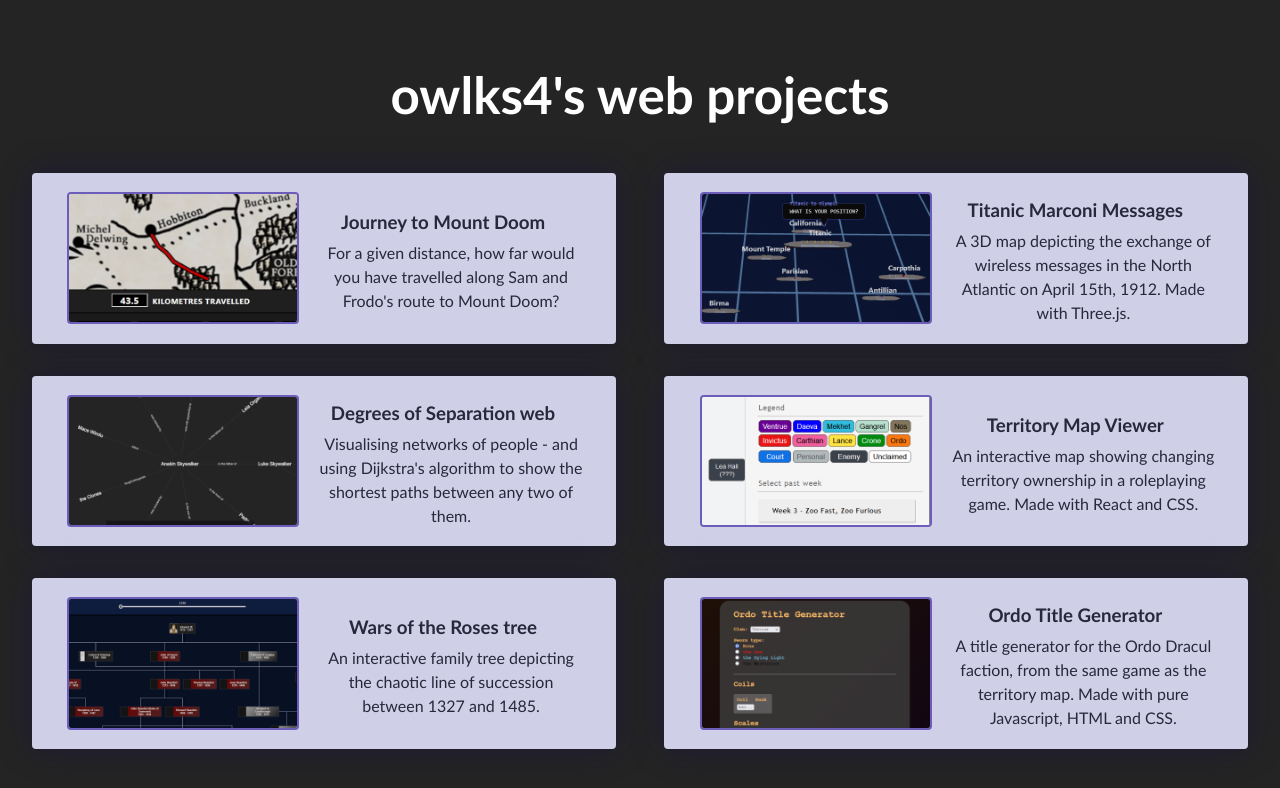
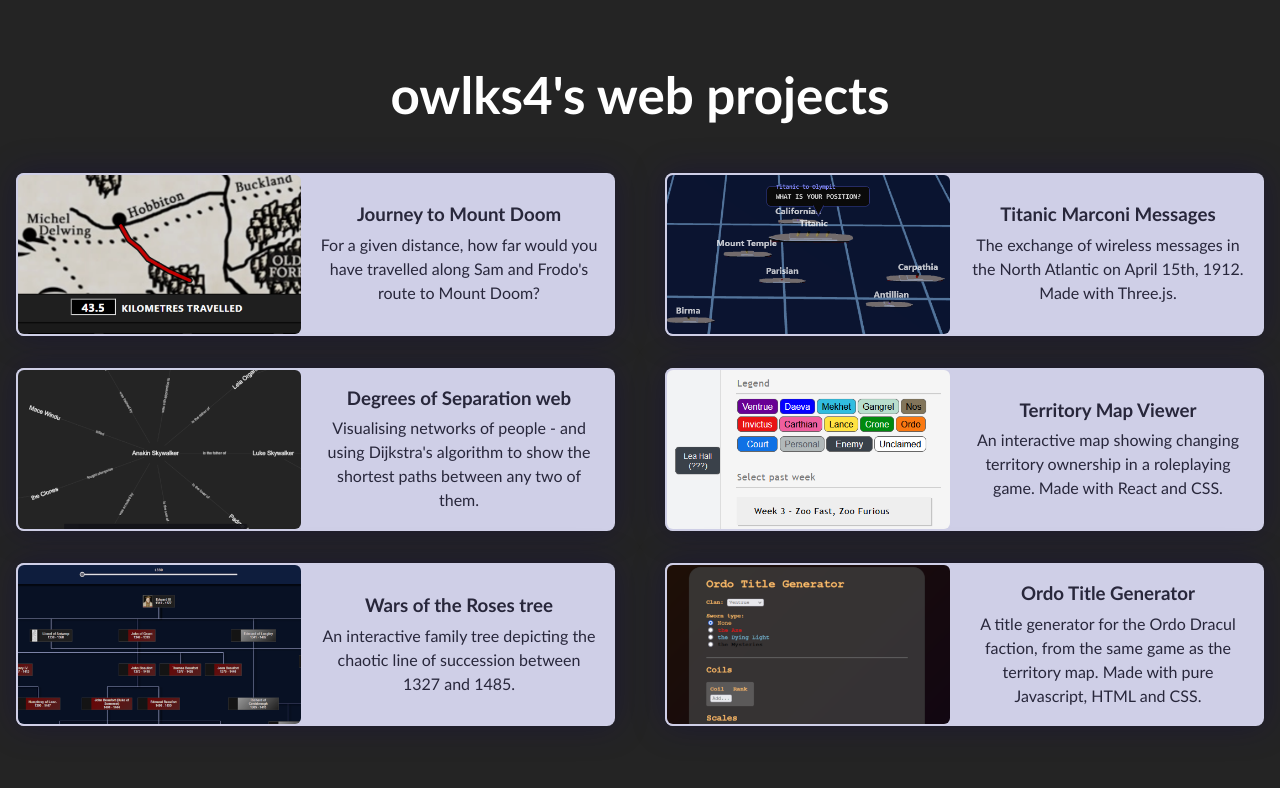
Before and after one commit to owlks4/owlks4.github.io, a React (Vite) app: page / in a window 1280 px wide. Shown: the top 788 px of the page. Built offline with nearby package versions, Linux system fonts and the light colour scheme.

Commit message:
Update css

```diff
--- a/src/App.css
+++ b/src/App.css
@@ -1,7 +1,7 @@
 #root {
   max-width: 1280px;
   margin: 0 auto;
-  padding: 2rem;
+  padding: 2rem 1rem;
   text-align: center;
   font-family: 'Trebuchet MS', 'Lucida Sans Unicode', 'Lucida Grande', 'Lucida Sans', Arial, sans-serif;
 }
@@ -31,12 +31,11 @@ p {
 
 .card {
   cursor:pointer;
-  padding: 1em 2em;
   background-color: rgb(207, 207, 231);
   display: inline-block;
   box-sizing: border-box;
   margin: 1em 0em;
-  border-radius: 0.25em;
+  border-radius: 0.5em;
   filter: drop-shadow(0 0 1em rgba(12, 0, 83, 0.315));
   overflow: hidden;
   transition: transform 0.1s;
@@ -49,12 +48,13 @@ p {
 }
 
 .pCard {
-  margin: 0 0 0 1em;
+  margin: 0 1em 0.5em 1em;
 }
 
 .cardImage {
-  border-radius:0.25em;
-  border: 2px solid rgba(28, 0, 151, 0.55);
-  width: 228px;
-  margin: 0.2em;
+  border-radius:0.5em;
+  border: 2px solid rgb(207, 207, 231);
+  min-width:287px;
+  width: 100%;
+  box-sizing: border-box;
 }
--- a/src/App.jsx
+++ b/src/App.jsx
@@ -20,8 +20,12 @@ class Card extends Component {
           <div className = "flex"  style={{flexDirection: window.innerWidth < window.innerHeight ? "column" : "row" }}>
             <img className = "cardImage" src={this.props.imgSrc}/>
             <div>
-              <h3>{this.props.cardName}</h3>
-              <p className = "pCard">{this.props.description}</p>
+              <h3>
+                {this.props.cardName}
+              </h3>
+              <p className = "pCard">
+                {this.props.description}
+                </p>
             </div>
           </div>
         </a>
@@ -57,7 +61,7 @@ class App extends Component {
                <Card cardName="Titanic Marconi Messages"
                      cardLink="./titanic-marconi-messages/"
                      imgSrc={titanicMarconiMap}
-                     description="A 3D map depicting the exchange of wireless messages in the North Atlantic on April 15th, 1912. Made with Three.js."
+                     description="The exchange of wireless messages in the North Atlantic on April 15th, 1912. Made with Three.js."
                     />,
                 <Card cardName="Journey to Mount Doom"
                     cardLink="./journey-to-mount-doom/"
@@ -70,7 +74,7 @@ class App extends Component {
   render(){
     const cards = this.state.cards.map((card) => <>{card}</>);
     return (
-      <div style={{fontSize:window.innerWidth < window.innerHeight ? "0.6em" : "1em"}}>
+      <div style={{fontSize:window.innerWidth < window.innerHeight ? "0.8em" : "1em"}}>
         <h1>owlks4's web projects</h1>
         <div className = "container">
           {cards}
```
Also changed, not shown: src/assets/territoryMapHistory.png.
